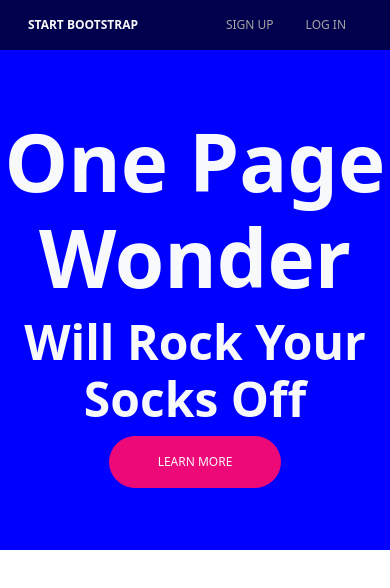
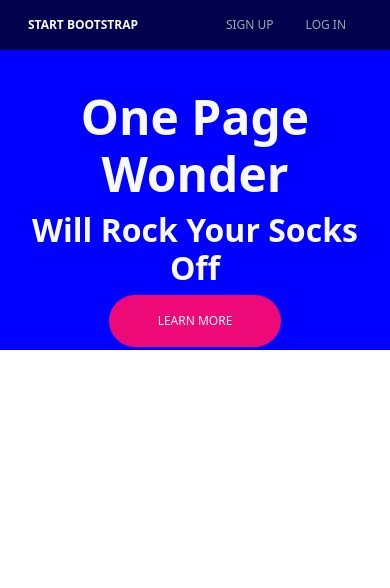
Before and after one commit to Jstaveau/start_bootstrap, a website: page index.html in a window 390 px wide. Drawn offline with nearby package versions, Linux system fonts and the light colour scheme.

Commit message:
first section responsiv finish

```diff
--- a/index.html
+++ b/index.html
@@ -31,8 +31,10 @@
         <section class="first_section bg-info d-flex justify-content-center align-items-center">
             <div class="h-75 text-light d-flex flex-column justify-content-evenly align-items-center">
                 <div class="text-center">
-                    <h1 class="fa-5x fw-bold">One Page Wonder</h1>
-                    <h2 class="fa-3x fw-bold">Will Rock Your Socks Off</h2>
+                    <h1 class="fa-5x d-none d-md-block  di fw-bold">One Page Wonder</h1>
+                    <h1 class="fa-3x d-md-none d-block d-md-block  di fw-bold">One Page Wonder</h1>
+                    <h2 class="fa-3x d-none d-md-block fw-bold">Will Rock Your Socks Off</h2>
+                    <h2 class="fa-2x mx-2 d-md-none d-block fw-bold">Will Rock Your Socks Off</h2>
                 </div>
                 <button type="button" class="rounded-pill py-3 px-5 btn text-light btn-danger fs-7">
                     LEARN MORE
--- a/src/sass/module/_style.sass
+++ b/src/sass/module/_style.sass
@@ -2,3 +2,5 @@
     font-size: 12px
 .first_section
     height: 500px
+    @media (max-width:768px )
+        height: 300px
```
Also changed, not shown: public/css/app.css, 1 other file.
